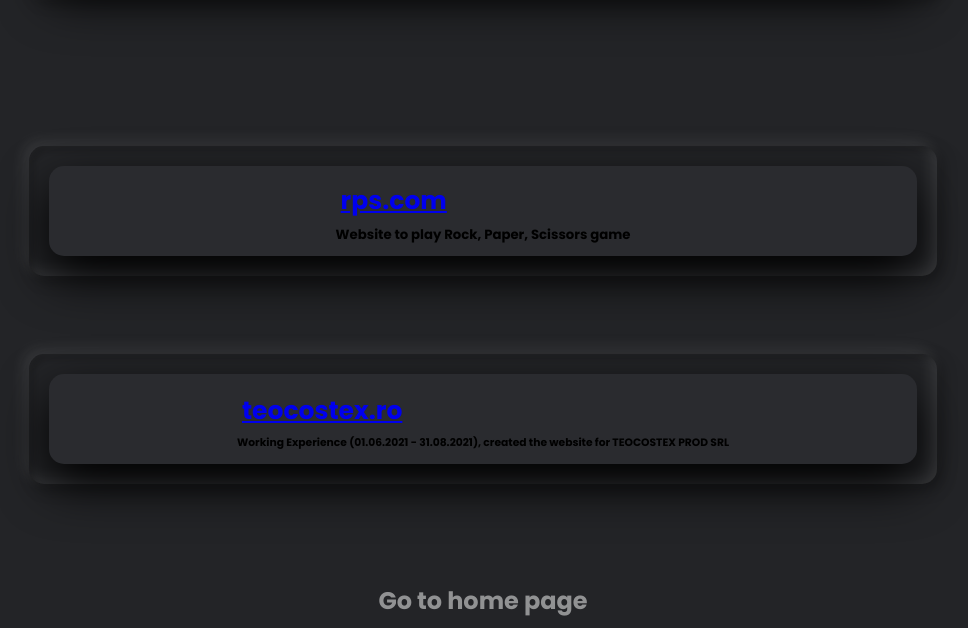
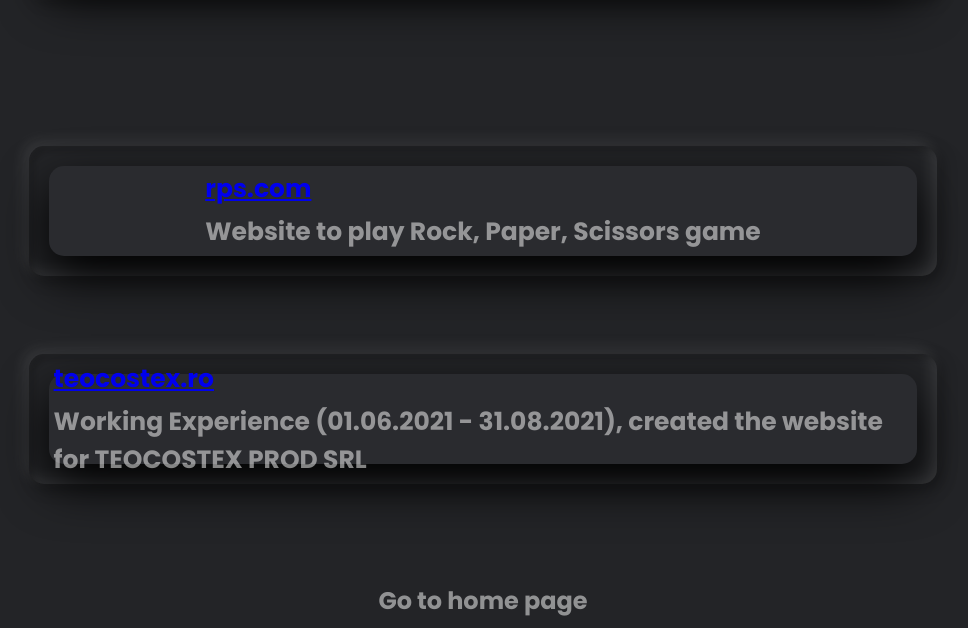
Before and after one commit to DanielDXB/dxb_com, a website: page mywork.html in a window 1280 px wide. Shown: the part 172-800 px from the top of the page, without its empty margins (157-1125 px from the left). Drawn offline with Linux system fonts and the light colour scheme.

Commit message:
Update mywork.html

```diff
--- a/mywork.html
+++ b/mywork.html
@@ -22,7 +22,7 @@
             <div class="workcard">
             <div class="workcontent">
                 <h1><a href="https://danieldxb.github.io/RPS_GAME/">rps.com</a></h1>
-                <h5>Website to play Rock, Paper, Scissors game</h5>
+                <h1>Website to play Rock, Paper, Scissors game</h1>
             </div>
             </div>
         </div>
@@ -32,7 +32,7 @@
             <div class="workcard">
             <div class="workcontent">
                 <h1><a href="http://www.teocostex.ro/">teocostex.ro</a></h1>
-                <h6>Working Experience (01.06.2021 - 31.08.2021), created the website for TEOCOSTEX PROD SRL</h6>
+                <h1>Working Experience (01.06.2021 - 31.08.2021), created the website for TEOCOSTEX PROD SRL</h1>
             </div>
             </div>
         </div>
```
